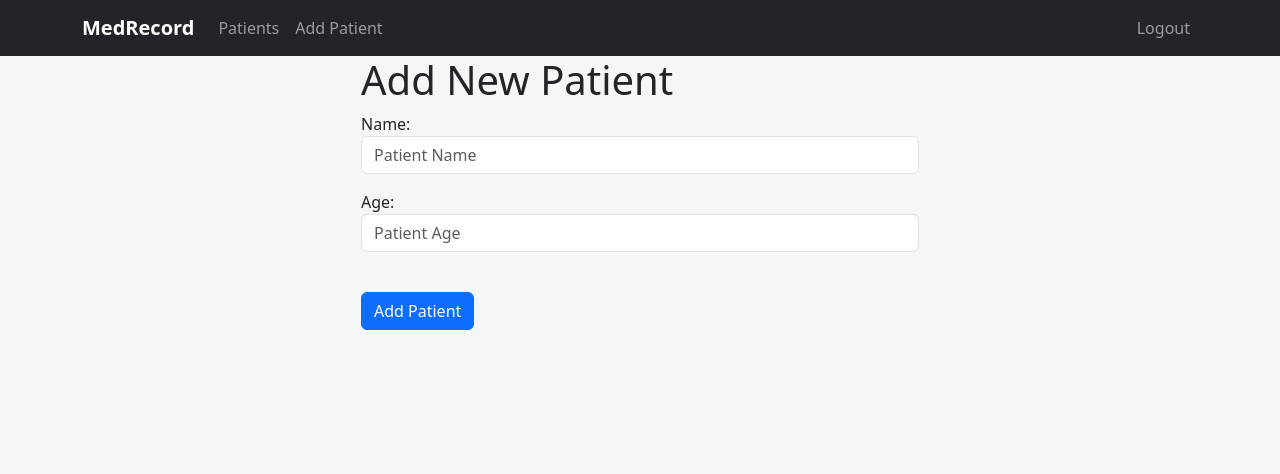
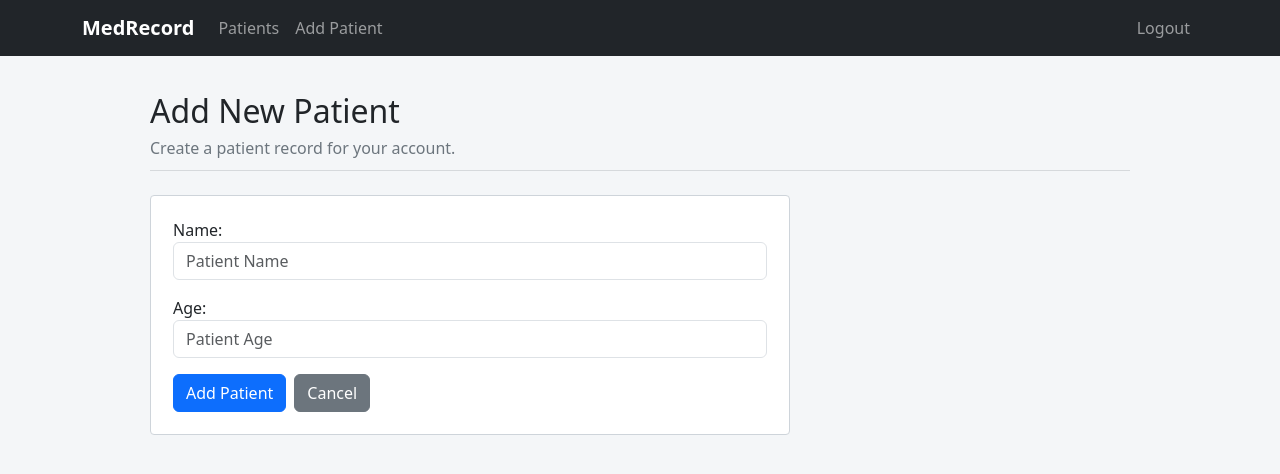
Before and after one commit to enrique28-ai/Medrecord, a Django app: page /patients/create/ in a window 1280 px wide. Shown: the top 474 px of the page. Run offline with Django 5.2, Linux system fonts and the light colour scheme; the visitor is signed in with stand-in values (Sample User, id 1).

Commit message:
style: clean up patient form

```diff
--- a/medregister/templates/create_patient.html
+++ b/medregister/templates/create_patient.html
@@ -1,23 +1,30 @@
 {% extends 'base.html' %}
 {% block content %}
-<div class="col-md-6 offset-md-3">
+<div class="page-shell">
+  <div class="page-title">
     <h1>Add New Patient</h1>
+    <p>Create a patient record for your account.</p>
+  </div>
 
-<form  method="post" action="{% url 'create_patient' %}">
+  <div class="legacy-panel form-section">
+    <form method="post" action="{% url 'create_patient' %}">
       {% csrf_token %}
       {% if form.errors %}
         <div class="alert alert-warning alert-dismissible fade show" role="alert">
           {% for field in form %}
-                    {% if field.errors %}
-                        {{ field.errors }}
-                    {% endif %}
+            {% if field.errors %}{{ field.errors }}{% endif %}
           {% endfor %}
           <button type="button" class="btn-close" data-bs-dismiss="alert" aria-label="Close"></button>
         </div>
       {% endif %}
-    {{form.as_p}}
-<br/>
+
+      {{ form.as_p }}
+
+      <div class="action-row">
         <button type="submit" class="btn btn-primary">Add Patient</button>
+        <a class="btn btn-secondary" href="{% url 'patients' %}">Cancel</a>
+      </div>
     </form>
   </div>
+</div>
 {% endblock %}
```
Lines whose indentation alone changed are shown as unchanged.
